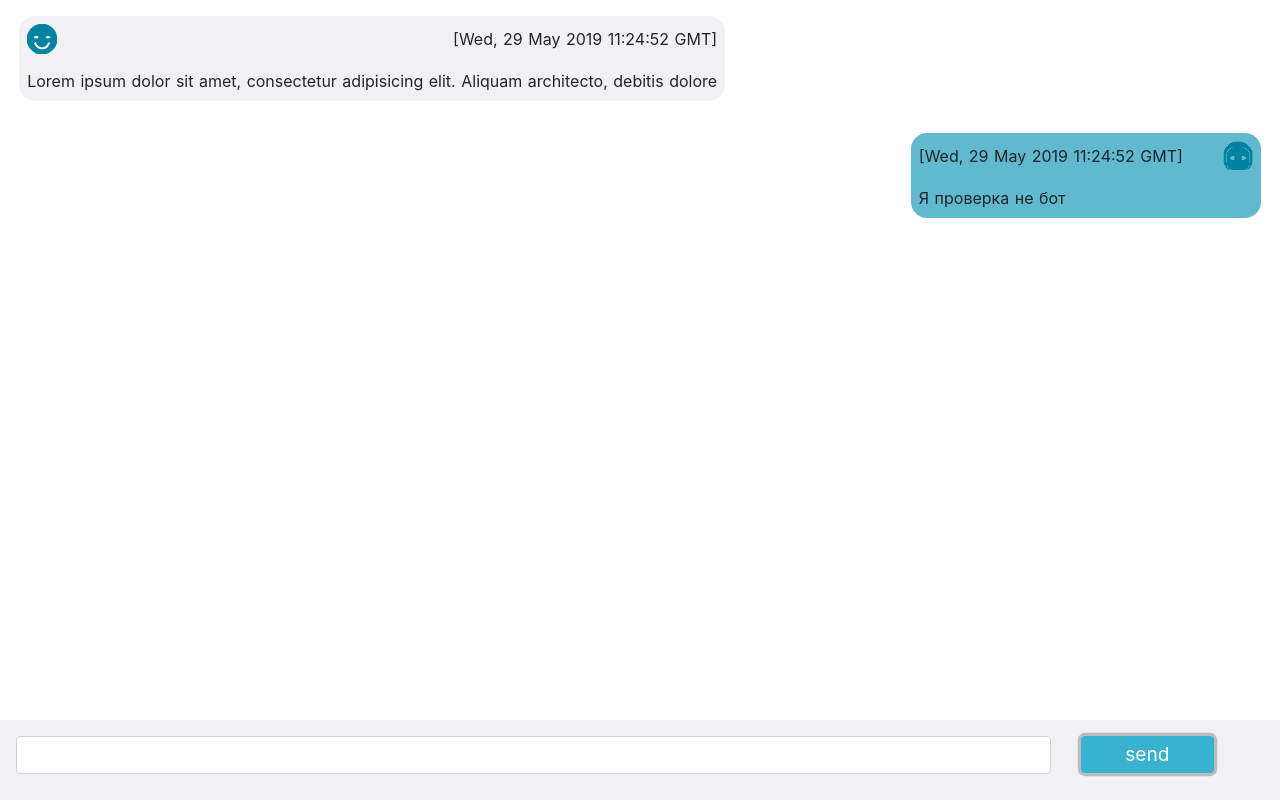
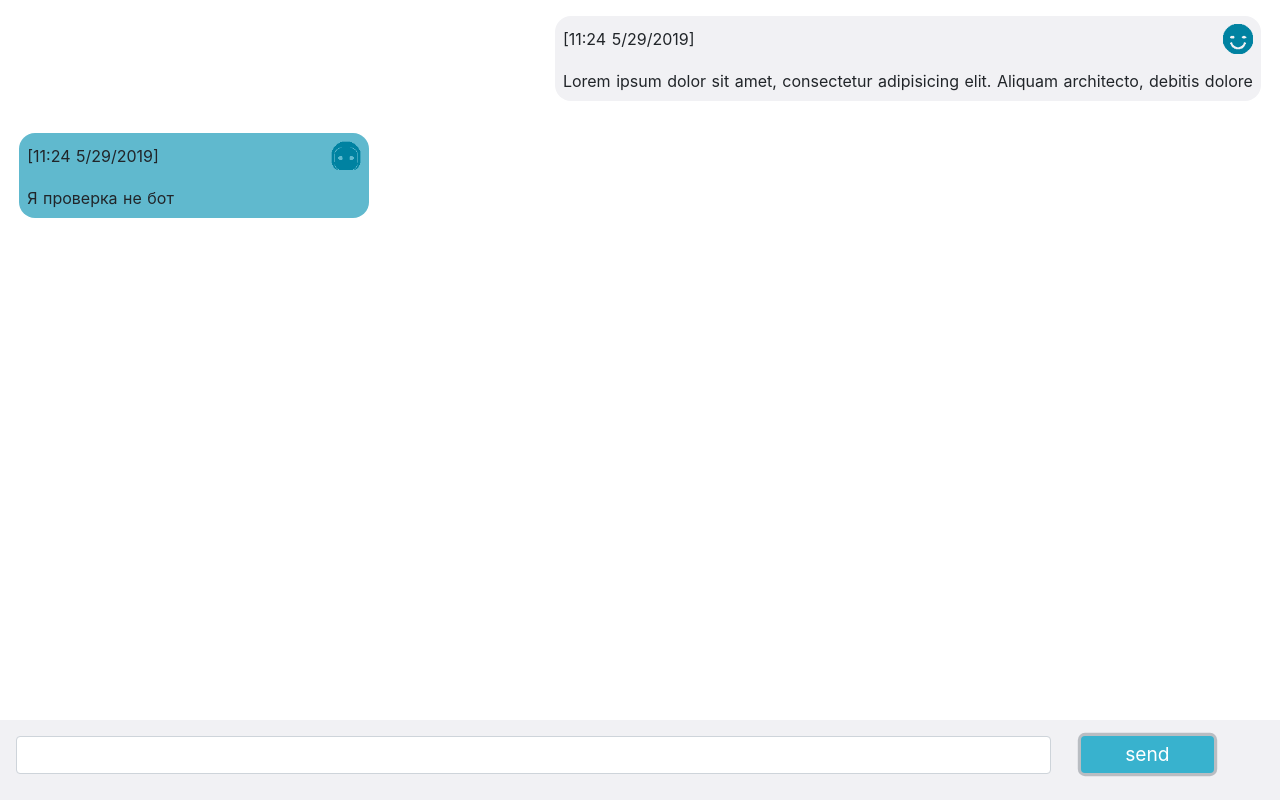
Before and after one commit to EgorovWebDev/minitel, a Nuxt app: page / in a window 1280 px wide. Both pictures are taken after a click on the button "send". Built offline with nearby package versions, Linux system fonts and the light colour scheme.

Commit message:
added dynamic components

```diff
--- a/assets/chat.css
+++ b/assets/chat.css
@@ -9,28 +9,27 @@ iframe{
   width: 560px;
   height: 315px;
 }
+/* .chat {
+  display: flex;
+  align-items: flex-end;
+} */
 .chat__messages__message.bot{
-  align-self: flex-end;
+  align-self: flex-start;
   background-color: #60B9CE;
 }
-.chat__messages__message.bot>.info{
-  flex-direction: row-reverse;
-}
+
 .chat__messages__message.bot>.info>.avatar{
   width: fit-content;
 }
 .chat__messages {
   display: flex;
   flex-direction: column;
+  justify-content: flex-end;
   width: 100%;
   background-color: #ffffff;
-  bottom: 4rem;
-  top: 0;
-  left: 0;
-  right: 0;
-  padding-bottom: 5rem;
 }
 .chat__messages__message{
+  align-self: flex-end;
   min-width: 350px;
   width: fit-content;
   background-color: #f1f1f4;
@@ -64,6 +63,7 @@ iframe{
 }
 .info{
   display: flex;
+  flex-direction: row-reverse;
   justify-content: space-between;
   align-items: center;
   margin-bottom: 15px;
--- a/components/chat.vue
+++ b/components/chat.vue
@@ -2,16 +2,16 @@
     <div class="chat">
       <messages :messages="messages"></messages>
       <messageInput @onSendMessage="onSendMessage"></messageInput>
-
     </div>
 </template>
 
 <script>
   import messages from '~/components/messages.vue'
   import messageInput from '~/components/messageInput.vue'
+  import EmojiPicker from 'vue-emoji-picker'
 
   export default {
-    components: {messageInput, messages},
+    components: {messageInput, messages, },
     data() {
       return {
         subscription: null,
@@ -25,6 +25,9 @@
       this.$bus.unsubscribe(this.subscription)
     },
     methods: {
+      insert(emoji) {
+            this.input += emoji
+        },
       onReceiveMessage(message) {
         this.messages.push(message)
       },
@@ -38,7 +41,7 @@
               name: 'user',
               avatarSrc: 'images/userAvatar.png'
             },
-            date: date.toUTCString(),
+            date: date.getHours()+':'+ date.getMinutes()+' '+date.toLocaleDateString(),
             text: event
           }
         })
@@ -70,7 +73,7 @@
                 name: 'bot',
                 avatarSrc: 'images/botAvatar.png'
                 },
-              date: dateBot.toUTCString(),
+              date: dateBot.getHours()+':'+ dateBot.getMinutes()+' '+dateBot.toLocaleDateString(),
               text: messageBot
             }
           })
--- /dev/null
+++ b/components/imageMessage.vue
@@ -0,0 +1,13 @@
+<template>
+
+  <img class="chatImage" :src="text" alt="image">
+</template>
+
+
+<script>
+export default {
+  props: {
+    text: String
+  }
+}
+</script>
--- /dev/null
+++ b/components/linkMessage.vue
@@ -0,0 +1,12 @@
+<template>
+  <a :href="text">{{text}}</a>
+</template>
+
+
+<script>
+export default {
+  props: {
+    text: String
+  }
+}
+</script>
--- a/components/messageInput.vue
+++ b/components/messageInput.vue
@@ -5,7 +5,7 @@
           <b-input v-model="text" @keyup.enter="onSendCLick"></b-input>
         </b-col>
         <b-col cols="1">
-          <b-button @click="onSendCLick" >send</b-button>
+          <b-button @click="onSendCLick">send</b-button>
         </b-col>
       </b-row>
     </div>
--- a/components/messages.vue
+++ b/components/messages.vue
@@ -5,28 +5,42 @@
          <div class="avatar"><img :src="message.body.sender.avatarSrc"></div>
          <div class="date">[{{message.body.date}}]</div>
        </div>
-       <img class="chatImage" v-if="message.body.type=='image'" :src="message.body.text" alt="image">
-       <a v-if="message.body.type=='link'" :href="message.body.text">{{message.body.text}}</a>
-       <iframe v-if="message.body.type=='video'"  :src="message.body.text" frameborder="0" allow="accelerometer; encrypted-media; gyroscope; picture-in-picture" allowfullscreen></iframe>
-       <div v-if="message.body.type=='text'">{{message.body.text }}</div>
+      <component v-bind:is="getMessageComponent(message.body.type)" :text="message.body.text"></component>
      </div>
     </div>
 </template>
 
 <script>
+  import linkMessage from '~/components/linkMessage.vue'
+  import imageMessage from '~/components/imageMessage.vue'
+  import textMessage from '~/components/textMessage.vue'
+  import videoMessage from '~/components/videoMessage.vue'
+
+  const components = {
+    image: 'imageMessage',
+    video: 'videoMessage',
+    text: 'textMessage',
+    link: 'linkMessage'
+  }
 
   export default {
+    components: {linkMessage,imageMessage,textMessage,videoMessage},
     props: {
       messages: Array
     },
 
     computed: {
       chatMessages() {
-        // return this.messages.filter(m => m.type === 'chat_message')
          return this.messages
       }
     },
+    data(){
+      return {}
+    },
     methods:{
+      getMessageComponent(type){
+        return components[type]
+      },
       getTypeMessage(message){
         if ( /^[^\s]+(?:\.(com|ru|net|org))[^\s]*/.test(message)){
           if ( /^[^\s]+(?:\.(com|ru|net|org))[^\s]*\.(png|jpg|jpeg)/.test(message)){
@@ -38,10 +52,21 @@
           return 'link'
         }
         return 'text'
+      },
+      scrollToEnd(){
+        // TO DO: fix this problem
+        setTimeout(() => {
+          let container = this.$el
+          debugger
+          let scrollHeight = container.scrollHeight
+          container.scrollTop = scrollHeight
+          }, 10)
       }
     },
     watch:{
       messages(){
+          this.scrollToEnd()
+        this.getMessageComponent
           if (this.messages.length>0){
             let lastMessage = this.messages[this.messages.length-1]
             lastMessage.body.type = this.getTypeMessage(lastMessage.body.text)
--- /dev/null
+++ b/components/textMessage.vue
@@ -0,0 +1,12 @@
+<template>
+  <div>{{text}}</div>
+</template>
+
+
+<script>
+export default {
+  props: {
+    text: String
+  }
+}
+</script>
--- /dev/null
+++ b/components/videoMessage.vue
@@ -0,0 +1,12 @@
+<template>
+  <iframe :src="text" frameborder="0" allow="accelerometer; encrypted-media; gyroscope; picture-in-picture" allowfullscreen></iframe>
+</template>
+
+
+<script>
+export default {
+  props: {
+    text: String
+  }
+}
+</script>
--- a/package.json
+++ b/package.json
@@ -14,8 +14,8 @@
     "bootstrap": "^4.1.3",
     "bootstrap-vue": "^2.0.0-rc.11",
     "cross-env": "^5.2.0",
-    "emoji-vue": "^0.2.4",
-    "nuxt": "^2.4.0"
+    "nuxt": "^2.4.0",
+    "vue-emoji-picker": "^1.0.1"
   },
   "devDependencies": {
     "nodemon": "^1.18.9"
```
Also changed, not shown: 1 other file (tests, documents, lock files or other folders). Lines whose indentation alone changed are shown as unchanged.
